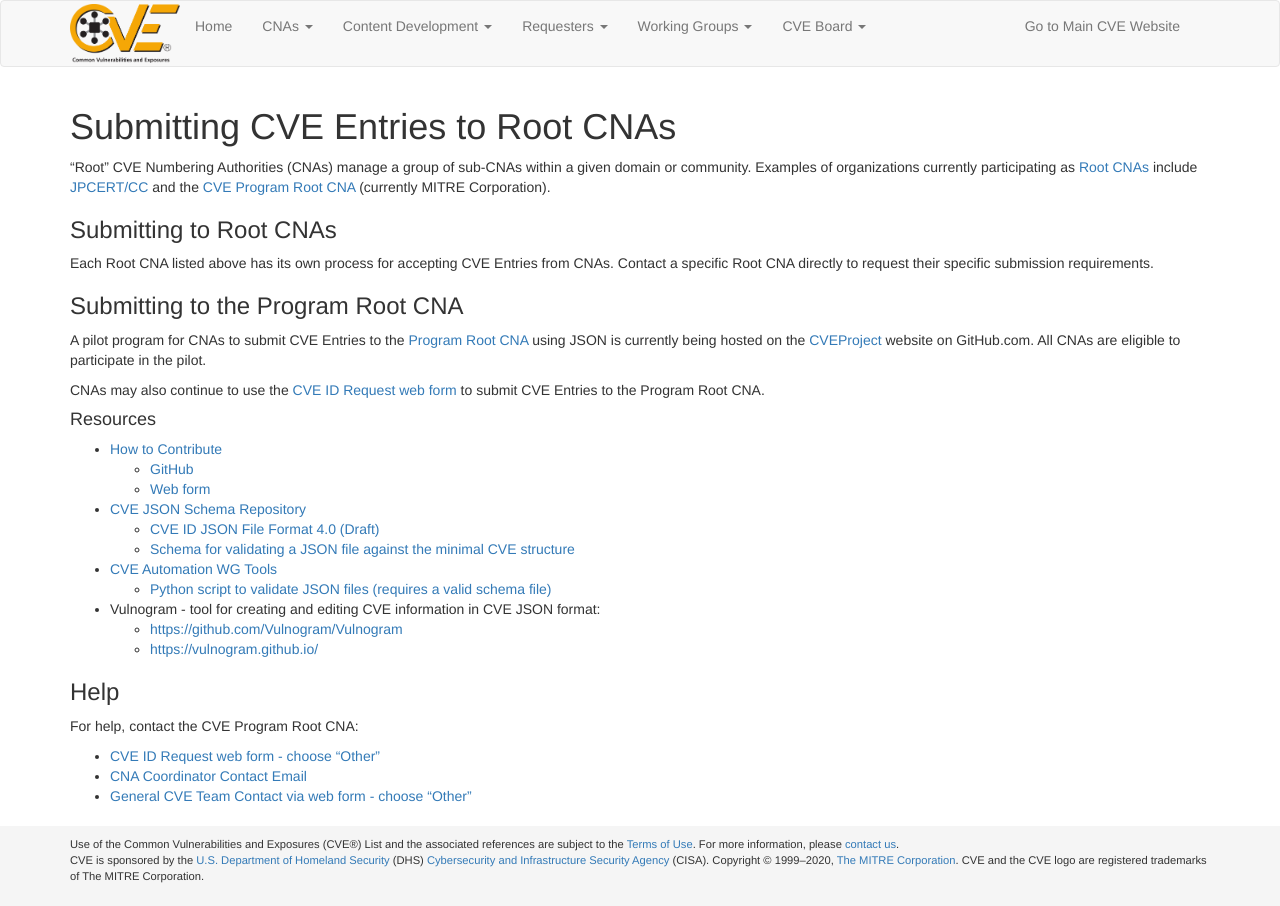
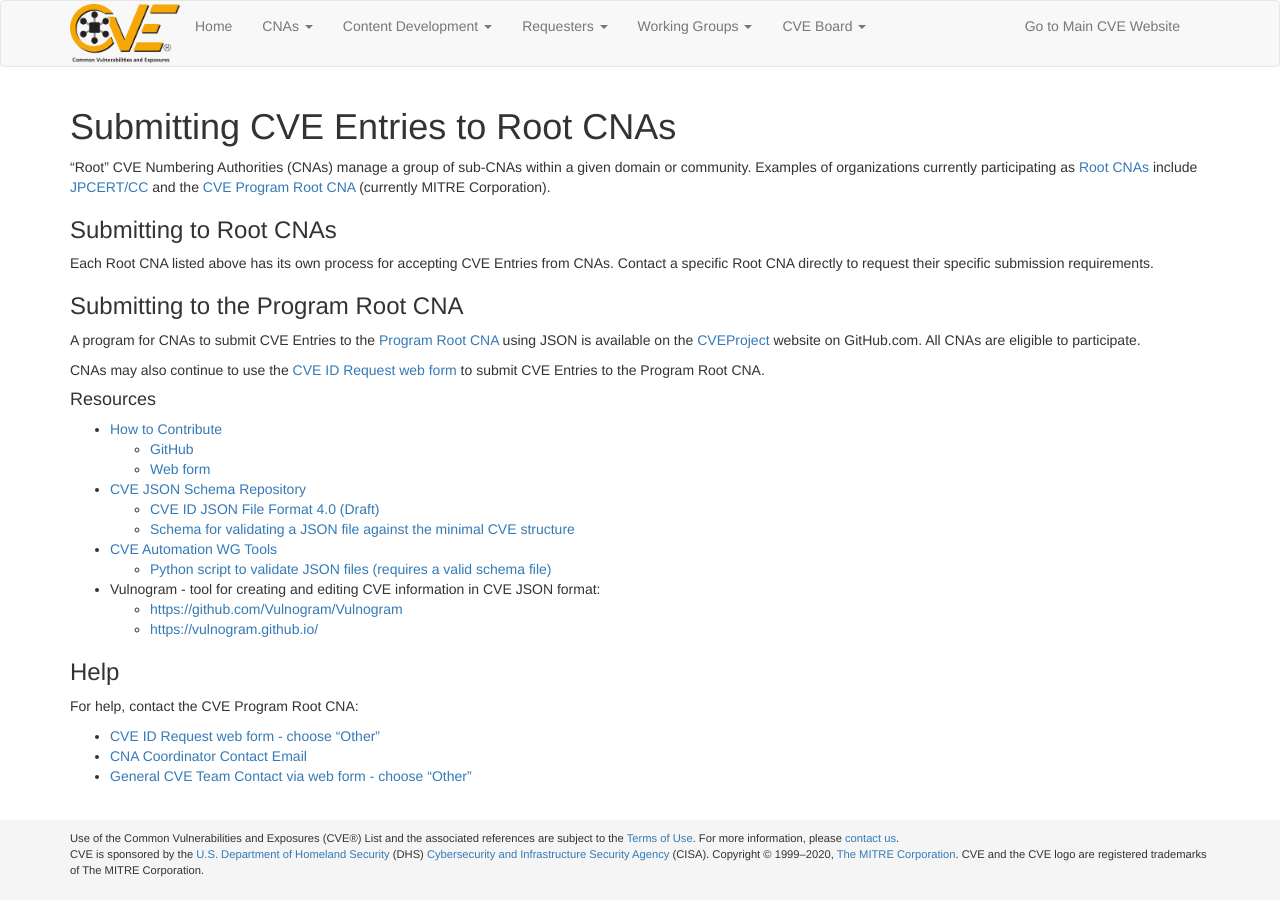
Before and after one commit to CVEProject/cveproject.github.io, a Jekyll site: the page built from docs/cna/submitting_cve_entries_to_root_cnas/index.md, in a window 1280 px wide. Built offline with Jekyll 4.4.1, drawn with Linux system fonts in a browser that asks for light colours; nearby versions of some CDN libraries.

Commit message:
Update /docs/cna/submitting_cve_entries_to_root_cnas/index.html

```diff
--- a/docs/cna/submitting_cve_entries_to_root_cnas/index.md
+++ b/docs/cna/submitting_cve_entries_to_root_cnas/index.md
@@ -10,7 +10,7 @@ Each Root CNA listed above has its own process for accepting CVE Entries from CN
 
 ### Submitting to the Program Root CNA
 
-A pilot program for CNAs to submit CVE Entries to the [Program Root CNA](https://cve.mitre.org/cve/request_id.html#cna_participants) using JSON is currently being hosted on the [CVEProject](https://github.com/CVEProject/cvelist) website on GitHub.com. All CNAs are eligible to participate in the pilot.
+A program for CNAs to submit CVE Entries to the [Program Root CNA](https://cve.mitre.org/cve/request_id.html#cna_participants) using JSON is available on the [CVEProject](https://github.com/CVEProject/cvelist) website on GitHub.com. All CNAs are eligible to participate.
 
 CNAs may also continue to use the [CVE ID Request web form](https://cveform.mitre.org/) to submit CVE Entries to the Program Root CNA.
 
```
